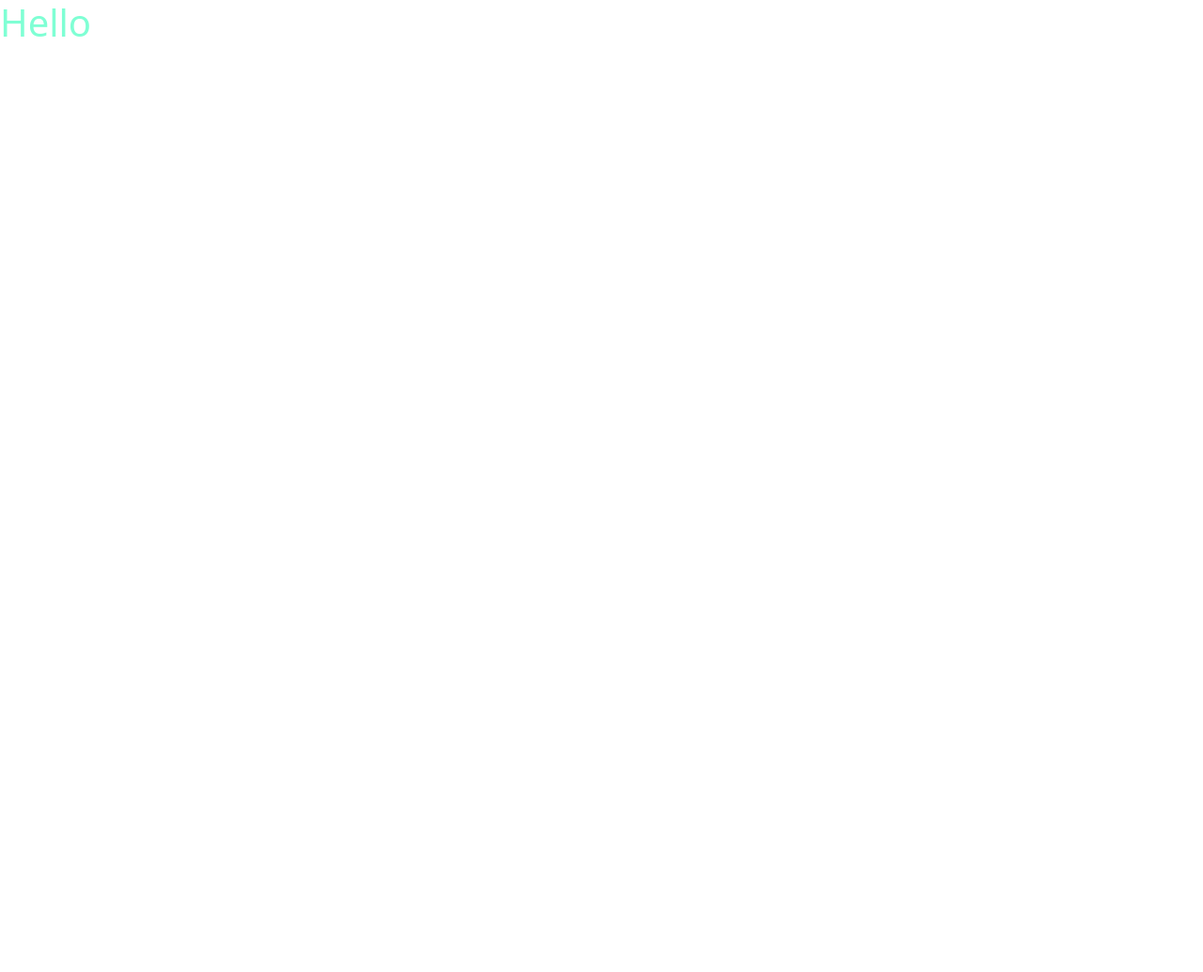
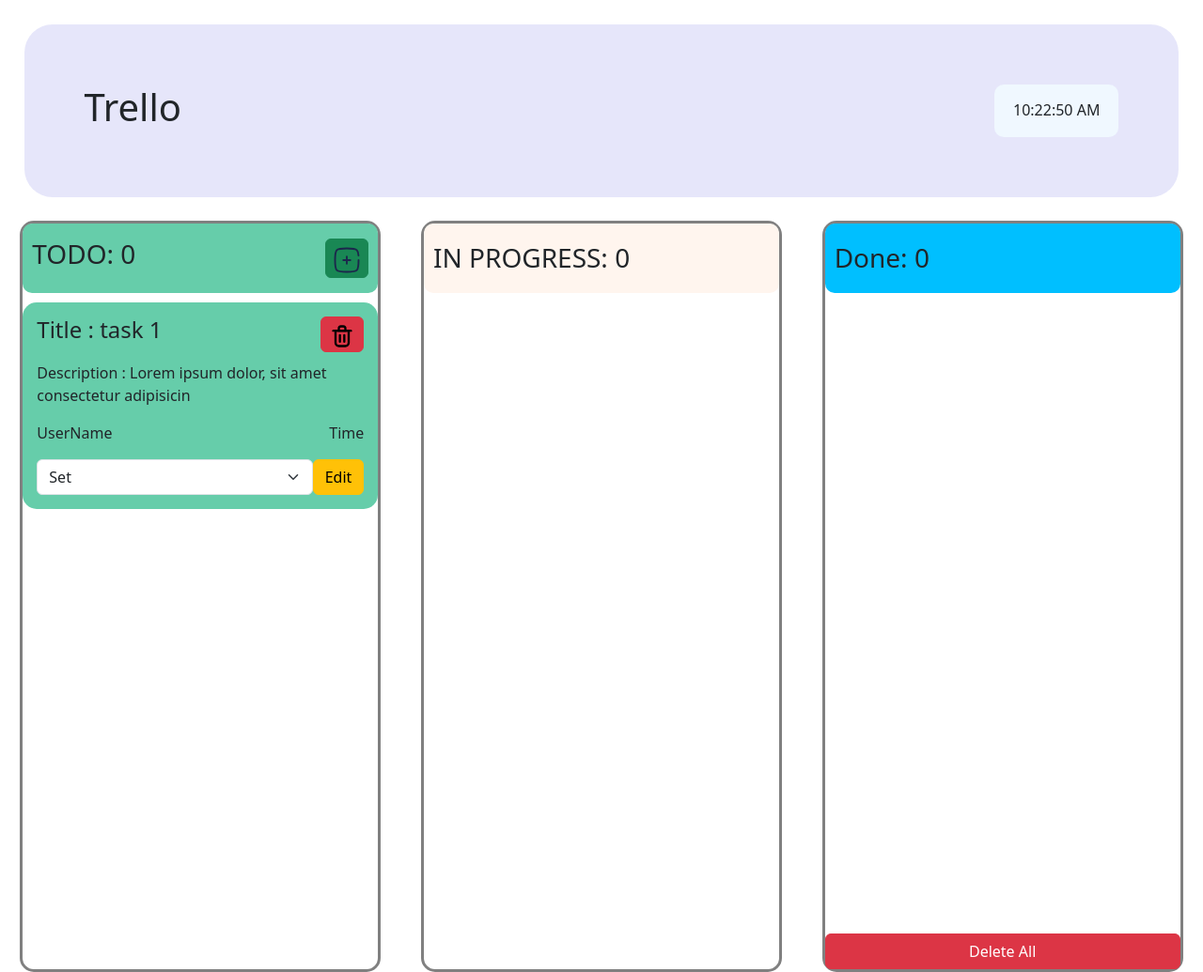
Before and after one commit to rufrej/course-work-1, a website built with Parcel: page src/index.html in a window 1280 px wide. Shown: the whole page at 94% size. Before the commit the page ends 800 px from the top, so only its background shows below. Built offline with nearby package versions, Linux system fonts and the light colour scheme.

Commit message:
added layout

```diff
--- a/src/cscc/app.scss
+++ /dev/null
@@ -1,6 +0,0 @@
-// Vendoes
-@import 'bootstrap/scss/bootstrap';
-
-h1{
-    color: aquamarine;
-}
--- a/src/index.html
+++ b/src/index.html
@@ -3,11 +3,67 @@
   <head>
     <meta charset="UTF-8" />
     <meta name="viewport" content="width=device-width, initial-scale=1.0" />
-    <link rel="stylesheet" href="./cscc/app.scss" />
+    <link rel="stylesheet" href="./scss/app.scss" />
     <script type="module" src="./js/app.js"></script>
     <title>Document</title>
   </head>
   <body>
-    <h1>Hello</h1>
+    <header class="header">
+      <h1>Trello</h1>
+      <div class="clock"></div>
+    </header>
+
+    <dialog id="myDialog">
+      🖖 Живи долго и процветай!
+      <form method="dialog">
+        <button class="btn btn-danger">Закрыть с помощью формы</button>
+      </form>
+    </dialog>
+    <section class="todos-wrapper">
+      <div class="todo-storage container">
+        <div class="todo-storage__title-wrapper">
+          <h3>TODO: 0</h3>
+          <button type="button" class="btn btn-success" id="button-open__modal-add">
+            <img style="transform: scale(150%)" src="./image/add-square-svgrepo-com.svg" alt="+" />
+          </button>
+        </div>
+        <div class="todo-storage__list">
+          <div class="todo-storage__task">
+            <div class="todo-storage__task-header">
+              <h4 class="todo-storage__task-title">Title : task 1</h4>
+              <button type="button" class="btn btn-danger">
+                <img style="transform: scale(140%)" src="./image/delete-svgrepo-com.svg" alt="X" />
+              </button>
+            </div>
+            <p class="todo-storage__task-description">
+              Description : Lorem ipsum dolor, sit amet consectetur adipisicin
+            </p>
+            <div class="todo-storage__task-info">
+              <p class="todo-storage__task-user-name">UserName</p>
+              <p class="todo-storage__task-time">Time</p>
+            </div>
+            <div class="todo-storage__task-setting">
+              <select class="form-select" aria-label="Default select example">
+                <option value="1">Set</option>
+                <option value="2">In progress</option>
+                <option value="3">Done</option>
+              </select>
+              <button type="button" class="btn btn-warning">Edit</button>
+            </div>
+          </div>
+        </div>
+      </div>
+
+      <div class="todo-storage__in-progress container">
+        <h3>IN PROGRESS: 0</h3>
+        <div class="todo-storage__in-progress__list"></div>
+      </div>
+
+      <div class="todo-storage__done container">
+        <h3>Done: 0</h3>
+        <div class="todo-storage__done__list"></div>
+        <button type="button" class="btn btn-danger">Delete All</button>
+      </div>
+    </section>
   </body>
 </html>
--- a/src/js/app.js
+++ b/src/js/app.js
@@ -1,2 +1,7 @@
 // import { Tooltip, Toast, Popover } from 'bootstrap'
-console.log('hello');
+import {clock} from './helpels';
+import {buttonOpenModalAddElement} from './declaration.js';
+console.log(buttonOpenModalAddElement);
+buttonOpenModalAddElement.addEventListener('click', () => {
+  window.myDialog.showModal();
+});
--- /dev/null
+++ b/src/js/declaration.js
@@ -0,0 +1,3 @@
+const buttonOpenModalAddElement = document.querySelector('#button-open__modal-add');
+
+export {buttonOpenModalAddElement};
--- /dev/null
+++ b/src/js/helpels.js
@@ -0,0 +1,7 @@
+const clock = setInterval(() => {
+  let date = new Date();
+  let clockElement = document.querySelector('.clock');
+  clockElement.innerHTML = date.toLocaleTimeString();
+}, 1000);
+
+export {clock};
--- /dev/null
+++ b/src/scss/app.scss
@@ -0,0 +1,120 @@
+// Vendoes
+@import'variables.scss';
+@import 'bootstrap/scss/bootstrap';
+
+*{
+    margin: 0;
+    padding: 0;
+    box-sizing: border-box;
+}
+
+button:hover{
+    transform: scale(110%);
+    transition: 0.4s;
+}
+
+.header{
+    display: flex;
+    justify-content: space-between;
+    background-color: $lavender;
+    border-radius: 30px;
+    padding: 5%;
+    margin: 2%;
+}
+
+.clock{
+ background-color: aliceblue ;
+ padding:15px 20px;
+ border-radius: 10px;
+
+}
+
+.todos-wrapper {
+    display: flex;
+}
+
+.container{
+    max-width: 30%;
+    border: solid $gray;
+    border-radius: 15px;
+    min-height: 50em;
+    display: flex;
+    flex-direction: column;
+    justify-content: space-between;
+    padding: 0;
+}
+
+
+// .container h3{
+//     padding: 20px 10px;
+//     border-radius: 10px;
+//     // transform: scale(102%);
+// }
+.todo-storage h3 {
+    // background-color: $aqua;
+    text-wrap: nowrap;
+}
+
+.todo-storage__in-progress h3{
+    background-color: $smoke;
+    text-wrap: nowrap;
+    padding: 20px 10px;
+    border-radius: 10px;
+}
+
+.todo-storage__done h3{
+background-color: #00BFFF;
+padding: 20px 10px;
+border-radius: 10px;
+}
+
+.todo-storage__title-wrapper{
+    display: flex;
+    justify-content: space-between;
+    background-color: $aqua;
+    padding: 16px 10px;
+     border-radius: 10px;
+     margin-bottom: 10px;
+}
+.todo-storage__list, .todo-storage__in-progress, .todo-storage__done{
+    height: 100%;
+}
+
+
+
+.todo-storage__task {
+    background-color: $aqua;
+    display: block;
+    font-size: 16px;
+    align-items: center;
+    justify-content: center;
+    padding: 15px;
+    border-radius: 15px;
+}
+
+.todo-storage__task-header{
+    display: flex;
+    justify-content: space-between;
+    align-items: center;
+    margin-bottom: 10px;
+}
+// .todo-storage__task-title {
+//     background-color: $smoke;
+//     height: 100%;
+// }
+// .todo-storage__task-description {
+// }
+
+.todo-storage__task-info{
+    display: flex;
+    justify-content: space-between;
+}
+
+.todo-storage__task-setting{
+    display: flex;
+}
+
+// .todo-storage__task-user-name {
+// }
+// .todo-storage__task-time {
+// }
--- /dev/null
+++ b/src/scss/variables.scss
@@ -0,0 +1,5 @@
+$lavender: #E6E6FA;
+$aqua: #66CDAA;
+$black:#000000;
+$gray: #808080;
+$smoke: #FFF5EE;
```
Also changed, not shown: src/image/add-square-svgrepo-com.svg (added), src/image/delete-svgrepo-com.svg (added), src/js/handlers.js (added).
